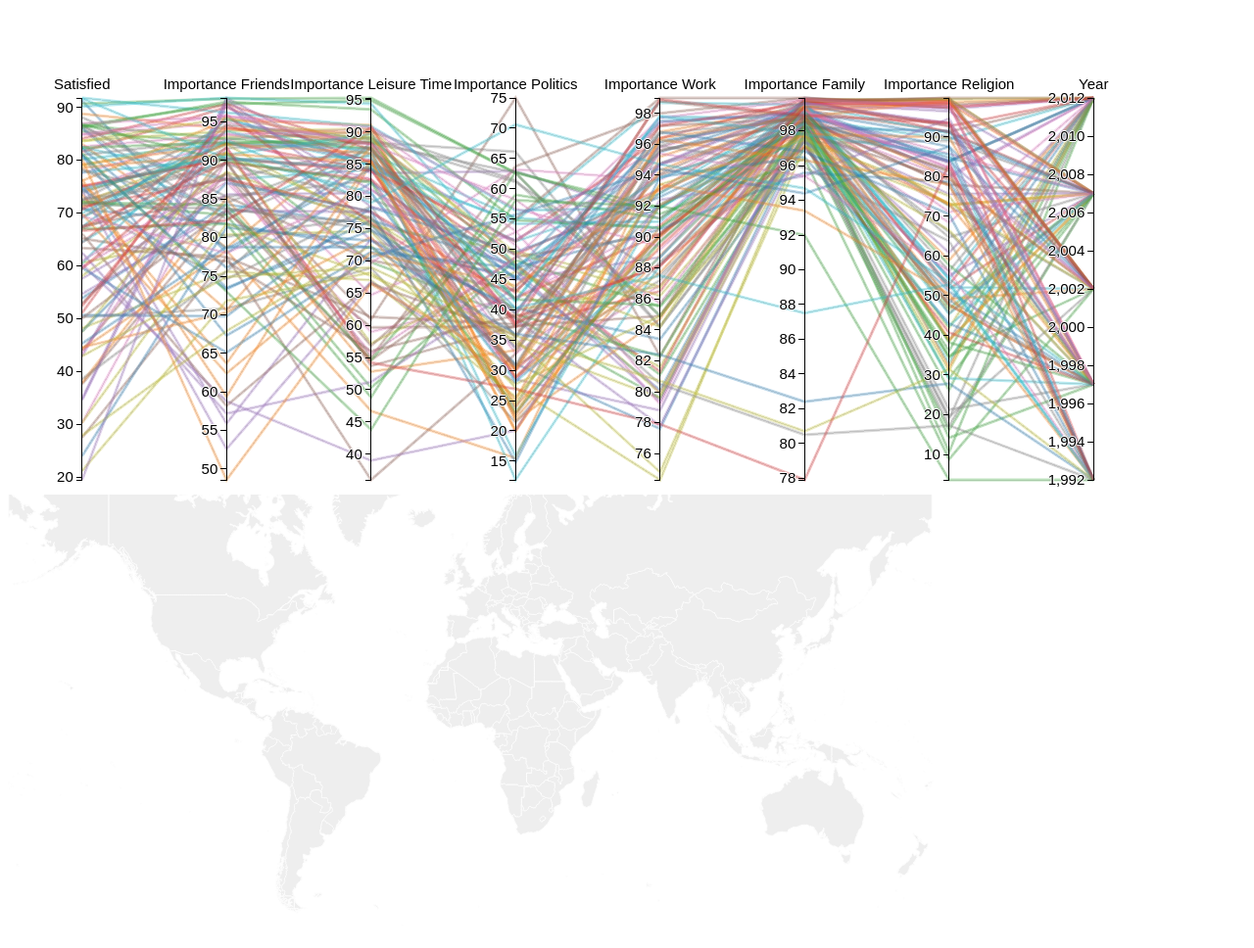
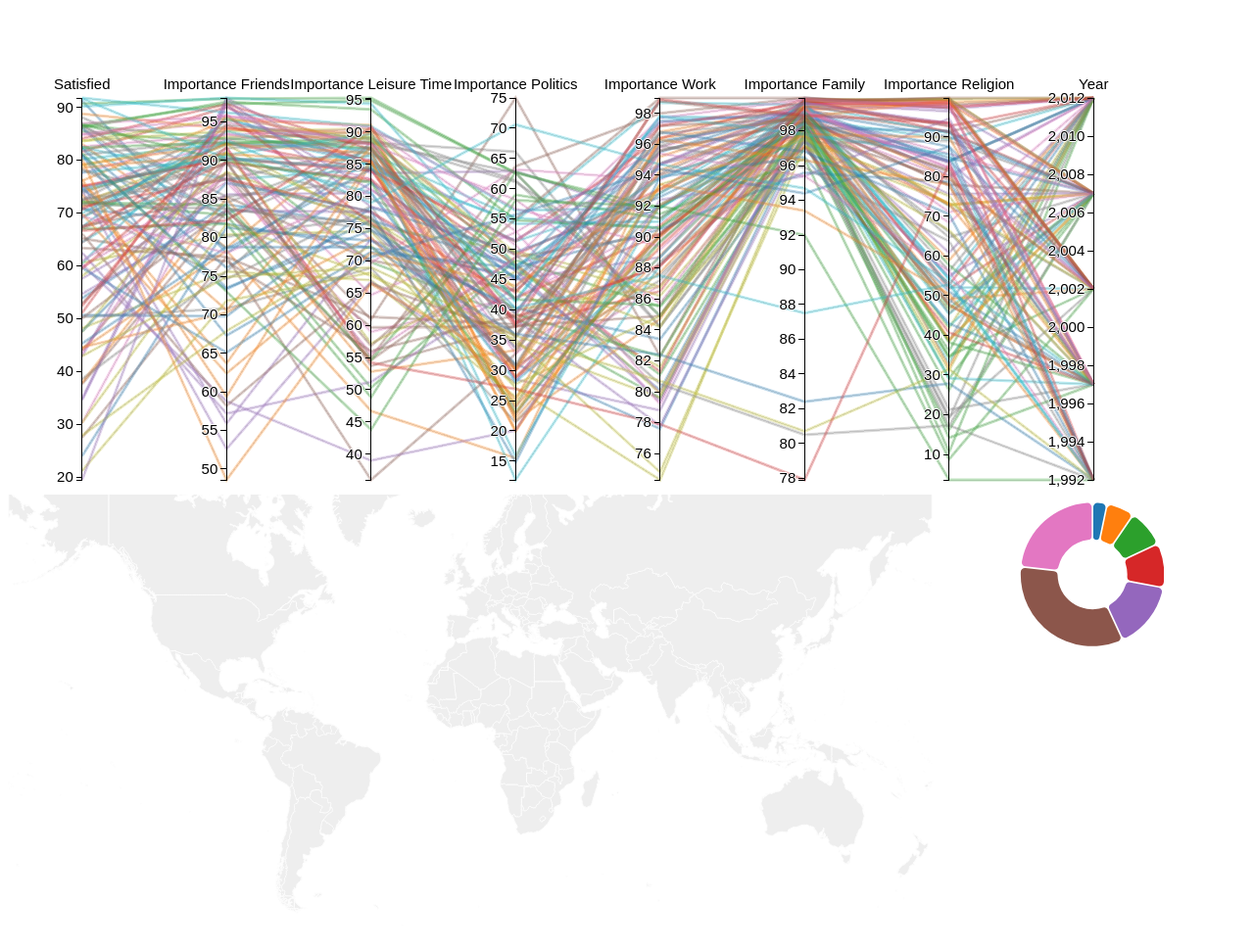
Before and after one commit to Paeron/Project-2, a plain HTML site: page index.html in a window 1280 px wide. Shown: the whole page at 98% size. Drawn offline with nearby package versions, Linux system fonts and the light colour scheme.

Commit message:
Add files via upload

```diff
--- a/index.html
+++ b/index.html
@@ -1,6 +1,6 @@
 <!DOCTYPE html>
 <meta charset="utf-8"/>
-<link rel="stylesheet" href="http://netdna.bootstrapcdn.com/bootstrap/3.1.0/css/bootstrap.min.css"/>
+<link href="bootstrap.min.css" rel="stylesheet">
 <style>
 
 svg {
@@ -57,7 +57,7 @@ svg {
 
   <div class ="row" id="here">
     <div class ="col-sm-10" id="container" style="position: relative; width: 1000px; height: 460px;"></div>
-    <div class="col-sm-2" id ="svgContent" style="height: 230px"></div>
+    <div class="col-sm-2" id ="svgContent" style="height: 460px"></div>
   </div>
 <script src="d3/d3.v3.js"></script>
 <script src="data/topojson.min.js"></script>
@@ -296,8 +296,8 @@ var newdata = [{"age":"Poorest 10 %","population":4},{"age":"Poorest 20 %","popu
 var categries = ["Poorest 10%", "Poorest 20%","2nd Poorest 20%","Middle 20%","2nd Richest 20%","Richest 20%","Richest 10%"];
 
 var margin = {top:40,left:40,right:40,bottom:40};
-newwidth = 300;
-newheight = 300;
+newwidth = 900;
+newheight = 900;
 radius = Math.min(newwidth-100,newheight-100)/2;
 var color = d3.scale.category10();
 var arc = d3.svg.arc()
```
